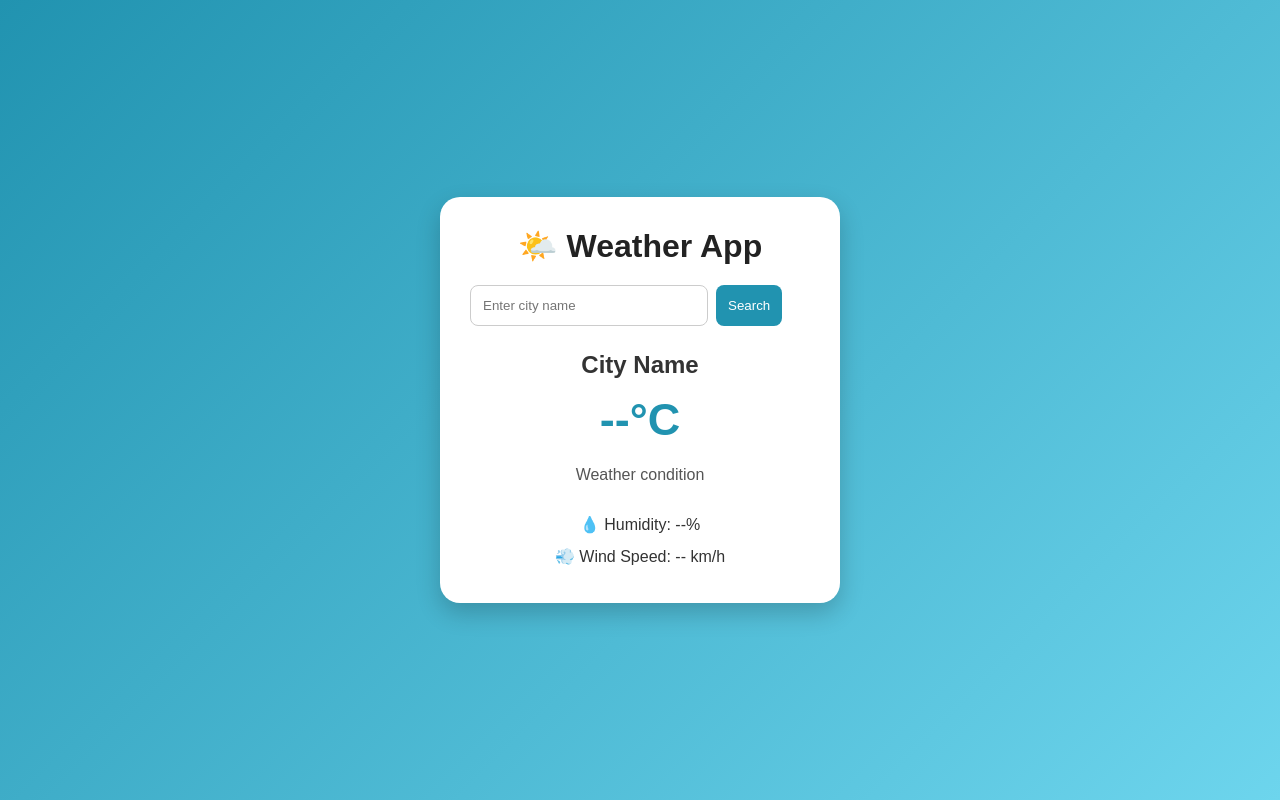
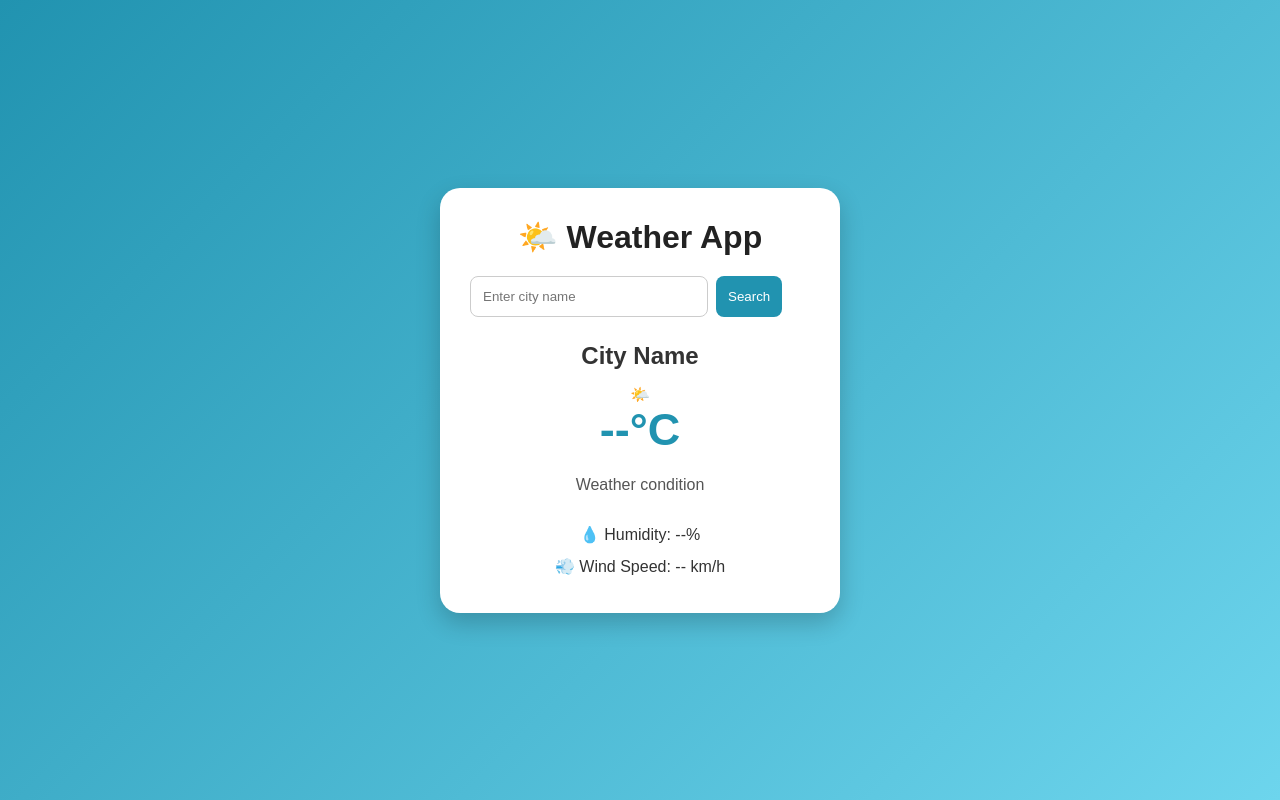
Before and after one commit to omarfarouk01/Weather-App, a plain HTML site: page index.html in a window 1280 px wide. Drawn offline with Linux system fonts and the light colour scheme.

Commit message:
Add weather icon to weather info section

```diff
--- a/index.html
+++ b/index.html
@@ -18,6 +18,7 @@
 
         <div class="weather-info">
             <h2 id="cityName">City Name</h2>
+            <p id="weatherIcon">🌤️</p>
             <h1 id="temperature">--°C</h1>
             <p id="description">Weather condition</p>
 
```
